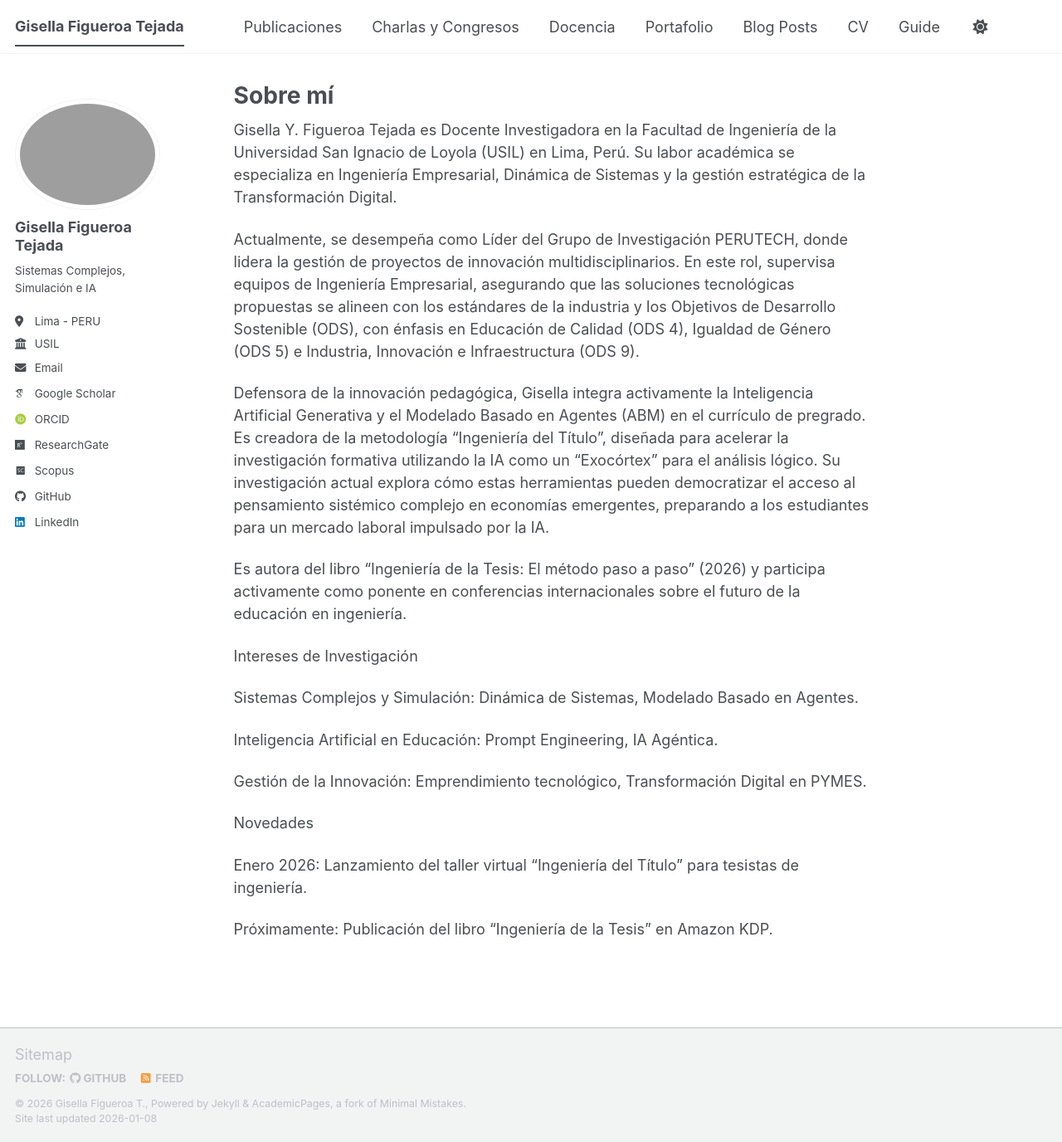
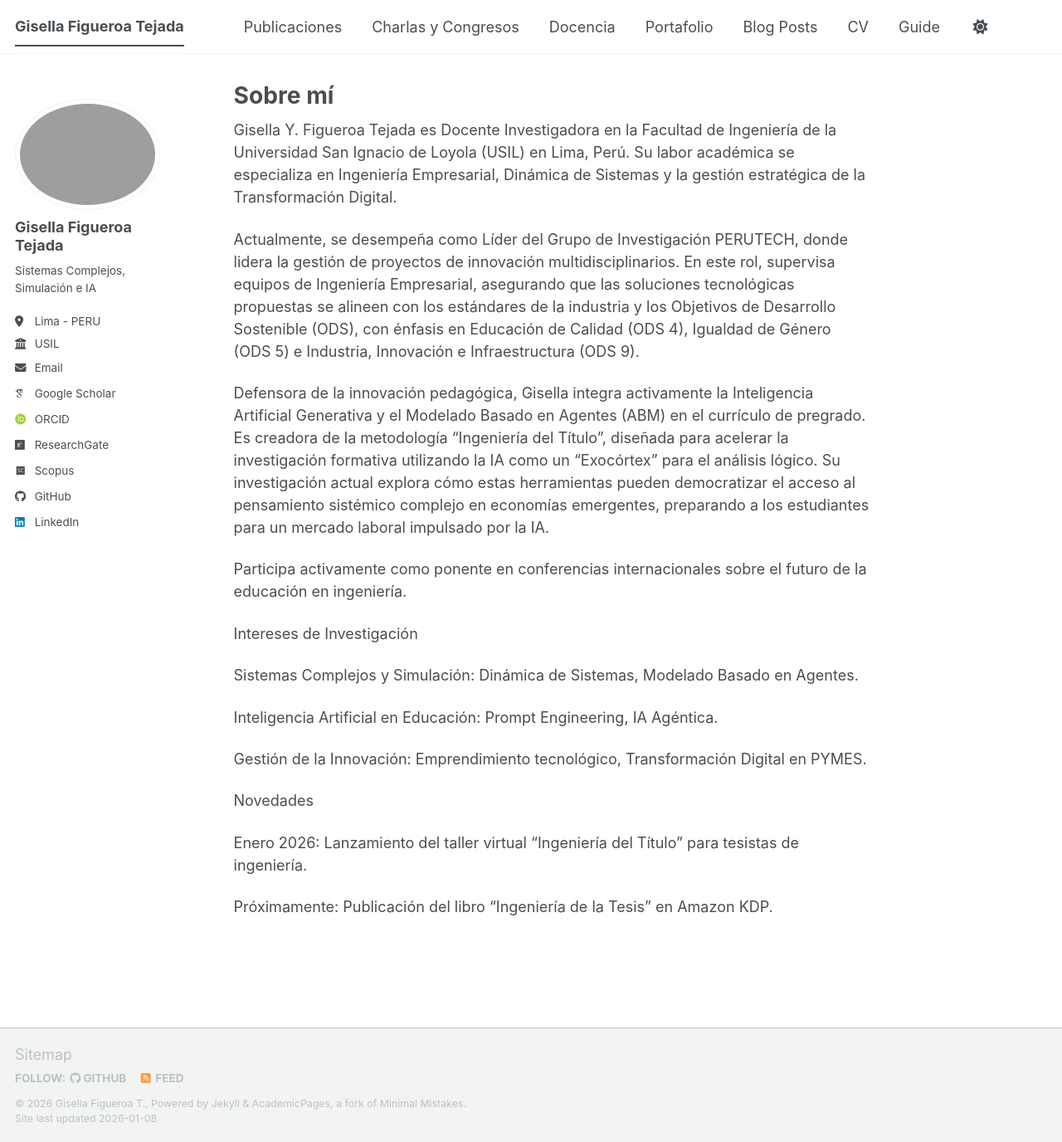
Before and after one commit to Gisella-Figueroa/gisellafigueroa, a Jekyll site: the page built from _pages/about.md, in a window 1280 px wide and 1376 px high. Shown: the whole window at 83% size. Built offline with Jekyll 4.4.1, drawn with Linux system fonts in a browser that asks for light colours; some web fonts are replaced; a script bundle is joined from its source files by our own code; library files that are not in the unit come from our copies.

Commit message:
Update about.md

```diff
--- a/_pages/about.md
+++ b/_pages/about.md
@@ -14,7 +14,7 @@ Actualmente, se desempeña como Líder del Grupo de Investigación PERUTECH, don
 
 Defensora de la innovación pedagógica, Gisella integra activamente la Inteligencia Artificial Generativa y el Modelado Basado en Agentes (ABM) en el currículo de pregrado. Es creadora de la metodología "Ingeniería del Título", diseñada para acelerar la investigación formativa utilizando la IA como un "Exocórtex" para el análisis lógico. Su investigación actual explora cómo estas herramientas pueden democratizar el acceso al pensamiento sistémico complejo en economías emergentes, preparando a los estudiantes para un mercado laboral impulsado por la IA.
 
-Es autora del libro "Ingeniería de la Tesis: El método paso a paso" (2026) y participa activamente como ponente en conferencias internacionales sobre el futuro de la educación en ingeniería.
+Participa activamente como ponente en conferencias internacionales sobre el futuro de la educación en ingeniería.
 
 Intereses de Investigación
 
```
